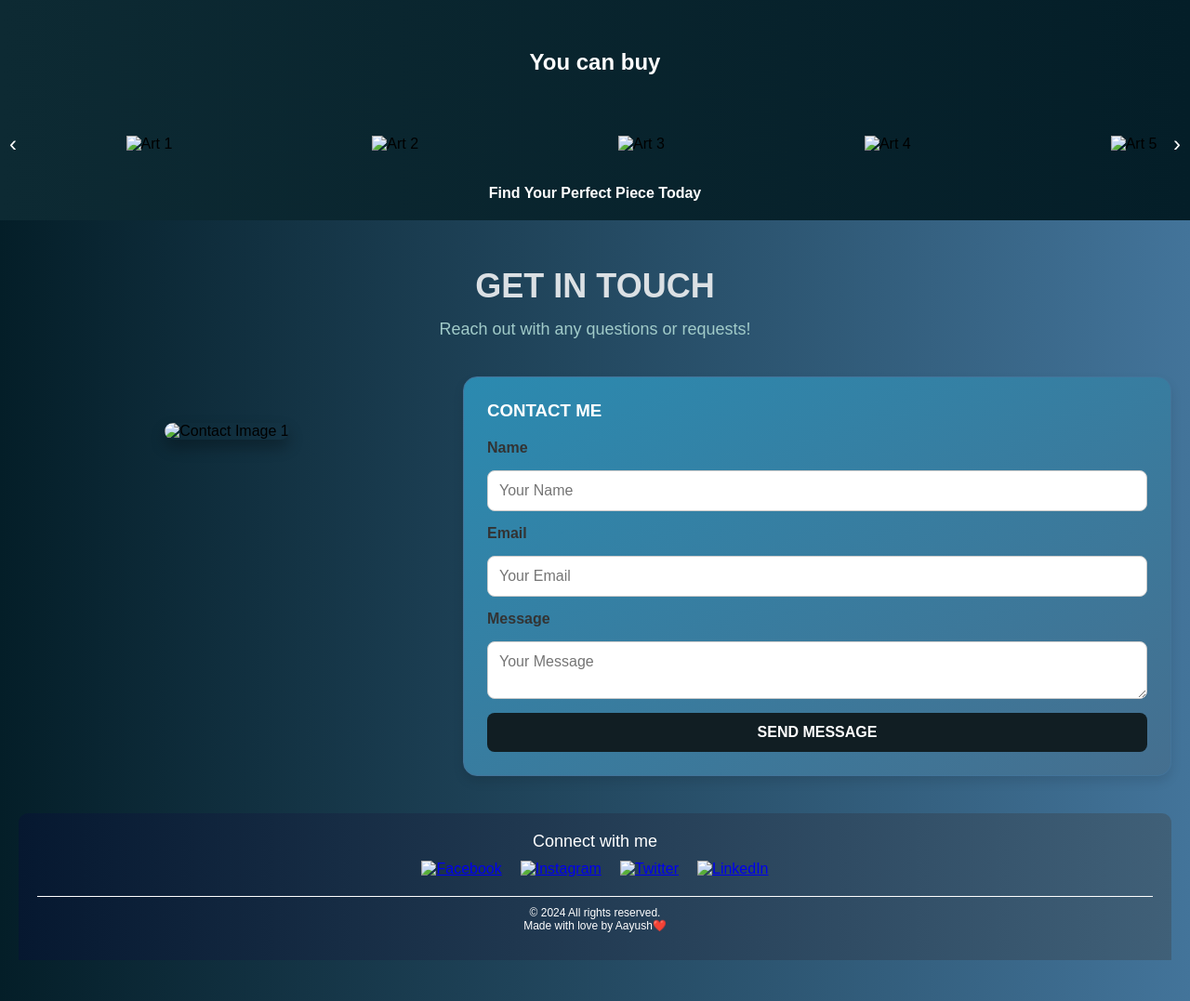
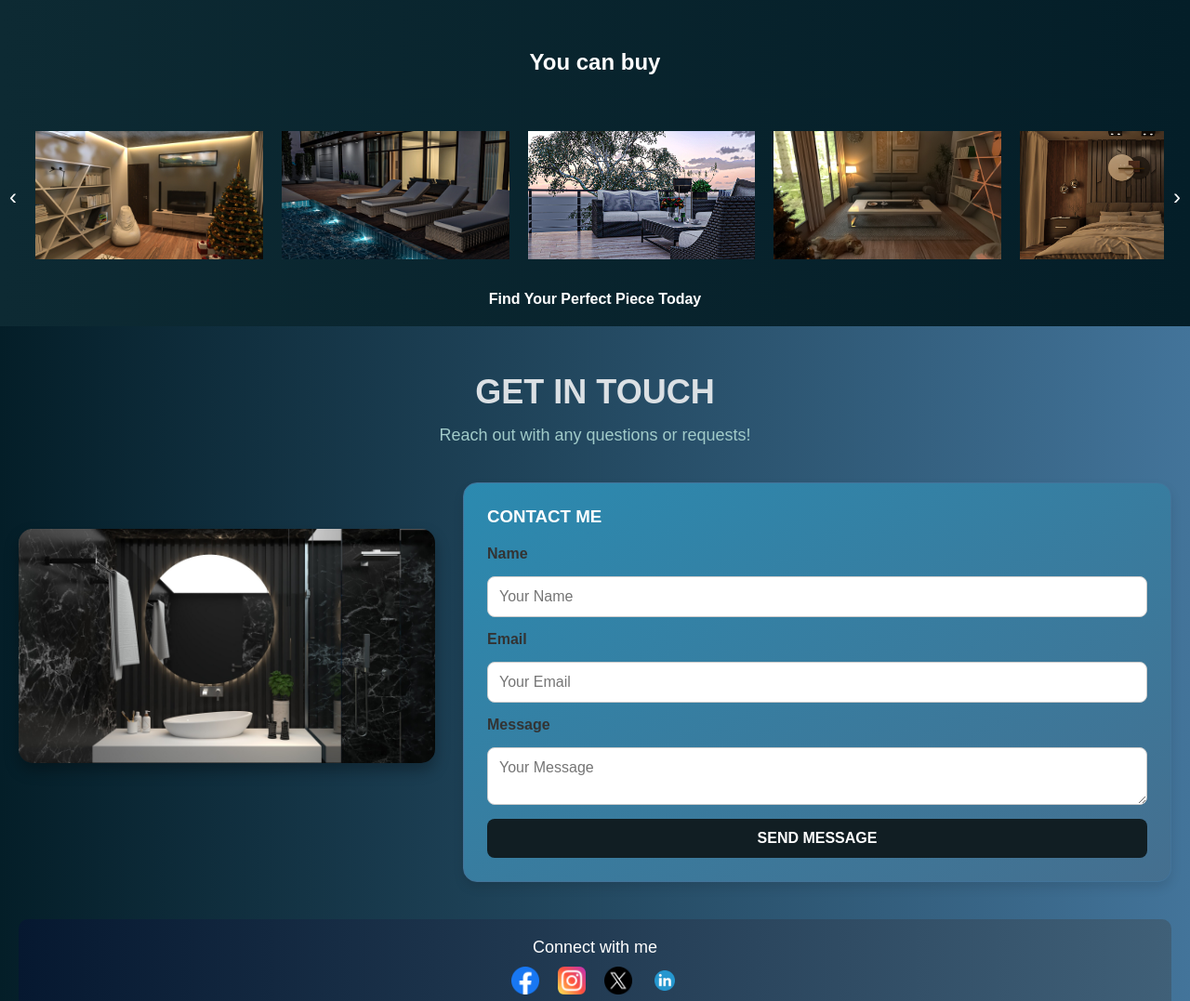
Before and after one commit to iamaayushk/DesignStore, a plain HTML site: page index.html in a window 1280 px wide. Shown: the part 897-1974 px from the top of the page at 93% size. Drawn offline with Linux system fonts and the light colour scheme.

Commit message:
Update index.html

```diff
--- a/index.html
+++ b/index.html
@@ -9,7 +9,7 @@
 <body>
     <div class="header">
     <nav>
-        <div class="logo"><img src="images/Main_Logo-removebg-preview.png" alt="logo"></div>
+        <div class="logo"><img src="Main_Logo-removebg-preview.png" alt="logo"></div>
         <ul>
             <li><a href="#home">Home</a></li>
             <li><a href="#shop">Shop</a></li>
@@ -23,13 +23,13 @@
 
     <div class="content1" id="home">
             <div class="slider">
-            <div class="slide"><img src="images/1.jpg" alt="work1"></div>
-            <div class="slide"><img src="images/11.jpg" alt="work1"></div>
-            <div class="slide"><img src="images/2.jpg" alt="work2"></div>
-            <div class="slide"><img src="images/3.jpg" alt="work3"></div>
-            <div class="slide"><img src="images/4.jpg" alt="work4"></div>
-            <div class="slide"><img src="images/5.jpg" alt="work4"></div>
-            <div class="slide"><img src="images/6.jpg" alt="work4"></div>
+            <div class="slide"><img src="1.jpg" alt="work1"></div>
+            <div class="slide"><img src="11.jpg" alt="work1"></div>
+            <div class="slide"><img src="2.jpg" alt="work2"></div>
+            <div class="slide"><img src="3.jpg" alt="work3"></div>
+            <div class="slide"><img src="4.jpg" alt="work4"></div>
+            <div class="slide"><img src="5.jpg" alt="work4"></div>
+            <div class="slide"><img src="6.jpg" alt="work4"></div>
         </div>
     </div>
     <div class="content2" id="shop">
@@ -39,7 +39,7 @@
             <div class="product-container">
                 <div class="product">
                     <div class="product-image">
-                        <img src="images/5.jpg" alt="Art 1" class="zoom-image">
+                        <img src="5.jpg" alt="Art 1" class="zoom-image">
                         <div class="overlay">
                             <div class="description">Art 1 - $50</div>
                             <button class="buy-button">Add to Cart</button>
@@ -48,7 +48,7 @@
                 </div>
                 <div class="product">
                     <div class="product-image">
-                        <img src="images/8.jpg" alt="Art 2" class="zoom-image">
+                        <img src="8.jpg" alt="Art 2" class="zoom-image">
                         <div class="overlay">
                             <div class="description">Art 2 - $70</div>
                             <button class="buy-button">Add to Cart</button>
@@ -57,7 +57,7 @@
                 </div>
                 <div class="product">
                     <div class="product-image">
-                        <img src="images/7.jpg" alt="Art 3" class="zoom-image">
+                        <img src="7.jpg" alt="Art 3" class="zoom-image">
                         <div class="overlay">
                             <div class="description">Art 3 - $40</div>
                             <button class="buy-button">Add to Cart</button>
@@ -66,7 +66,7 @@
                 </div>
                 <div class="product">
                     <div class="product-image">
-                        <img src="images/2.jpg" alt="Art 4" class="zoom-image">
+                        <img src="2.jpg" alt="Art 4" class="zoom-image">
                         <div class="overlay">
                             <div class="description">Art 4 - $60</div>
                             <button class="buy-button">Add to Cart</button>
@@ -75,7 +75,7 @@
                 </div>
                 <div class="product">
                     <div class="product-image">
-                        <img src="images/1.jpg" alt="Art 5" class="zoom-image">
+                        <img src="1.jpg" alt="Art 5" class="zoom-image">
                         <div class="overlay">
                             <div class="description">Art 5 - $60</div>
                             <button class="buy-button">Add to Cart</button>
@@ -84,7 +84,7 @@
                 </div>
                 <div class="product">
                     <div class="product-image">
-                        <img src="images/11.jpg" alt="Art 6" class="zoom-image">
+                        <img src="11.jpg" alt="Art 6" class="zoom-image">
                         <div class="overlay">
                             <div class="description">Art 6 - $60</div>
                             <button class="buy-button">Add to Cart</button>
@@ -106,12 +106,12 @@
         <div class="contact-container">
             <!-- Image Section -->
             <div class="contact-slider">
-                <div class="contact-slide"><img src="images/12.jpg" alt="Contact Image 1"></div>
-                <div class="contact-slide"><img src="images/11.jpg" alt="Contact Image 1"></div>
-                <div class="contact-slide"><img src="images/2.jpg" alt="Contact Image 1"></div>
-                <div class="contact-slide"><img src="images/3.jpg" alt="Contact Image 1"></div>
-                <div class="contact-slide"><img src="images/4.jpg" alt="Contact Image 1"></div>
-                <div class="contact-slide"><img src="images/10.jpg" alt="Contact Image 1"></div>
+                <div class="contact-slide"><img src="12.jpg" alt="Contact Image 1"></div>
+                <div class="contact-slide"><img src="11.jpg" alt="Contact Image 1"></div>
+                <div class="contact-slide"><img src="2.jpg" alt="Contact Image 1"></div>
+                <div class="contact-slide"><img src="3.jpg" alt="Contact Image 1"></div>
+                <div class="contact-slide"><img src="4.jpg" alt="Contact Image 1"></div>
+                <div class="contact-slide"><img src="10.jpg" alt="Contact Image 1"></div>
 
             </div>
 
@@ -137,10 +137,10 @@
         <footer class="footer">
             <p>Connect with me</p>
             <div class="social-icons">
-                <a href="#"><img src="images/facebook.png" alt="Facebook"></a>
-                <a href="#"><img src="images/instagram.png" alt="Instagram"></a>
-                <a href="#"><img src="images/twitter.png" alt="Twitter"></a>
-                <a href="#"><img src="images/link-removebg-preview.png" alt="LinkedIn"></a>
+                <a href="#"><img src="facebook.png" alt="Facebook"></a>
+                <a href="#"><img src="instagram.png" alt="Instagram"></a>
+                <a href="#"><img src="twitter.png" alt="Twitter"></a>
+                <a href="#"><img src="link-removebg-preview.png" alt="LinkedIn"></a>
             </div>
             <div class="footer-bottom">
                 <p>&copy; 2024  All rights reserved.
```
